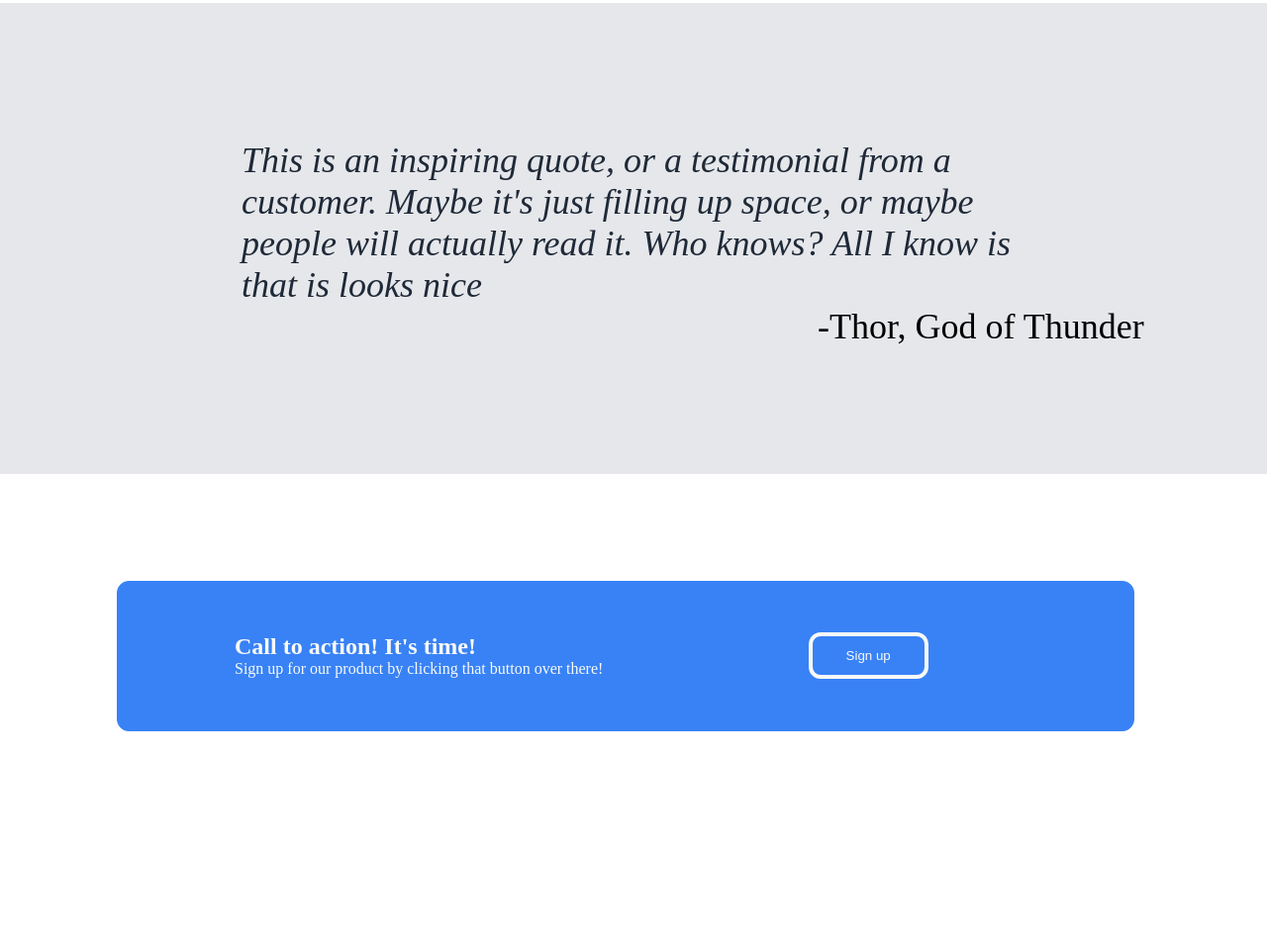
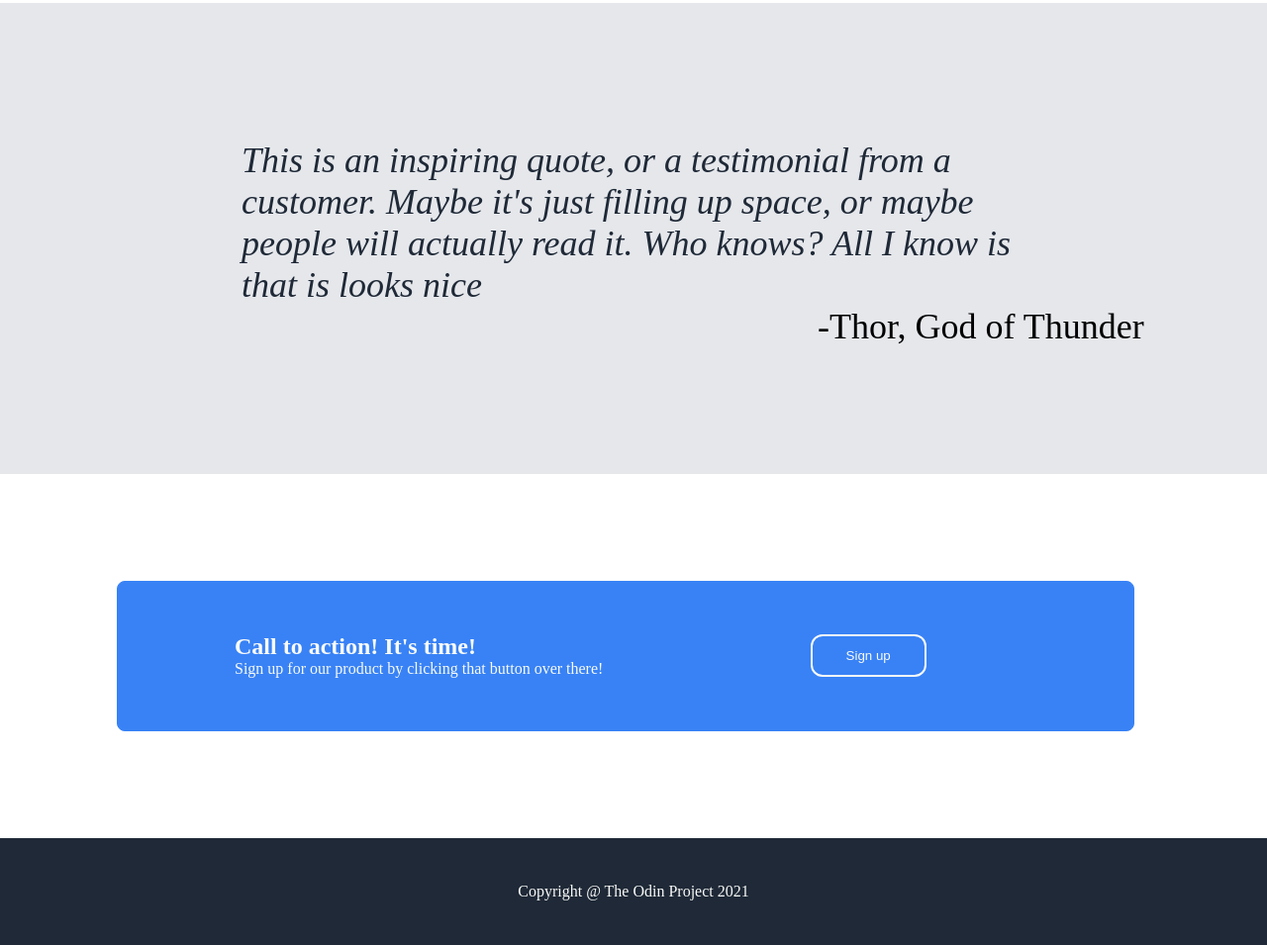
Before and after one commit to MatS43/Landing-Page, a plain HTML site: page index.html in a window 1280 px wide. Shown: the part 1134-2089 px from the top of the page at 99% size. Before the commit the page ends 1981 px from the top, so only its background shows below. Drawn offline with Linux system fonts and the light colour scheme.

Commit message:
Add a footer

```diff
--- a/index.html
+++ b/index.html
@@ -65,5 +65,8 @@
             <button class="button-call">Sign up</button>
         </div>
     </section>
+    <footer>
+        Copyright @ The Odin Project 2021
+    </footer>
 </body>
 </html>
--- a/style.css
+++ b/style.css
@@ -1,4 +1,5 @@
 
+@import url(http://fonts.googleapis.com/css?family=Roboto:400,100,100italic,300,300italic,400italic,500,500italic,700,700italic,900italic,900);
 body{
     font-family: "Roboto" sans-serif;
     margin: 0;
@@ -122,7 +123,7 @@ header{
     width: 1026px;
     height: 150px;
     border: 1px solid #3882F6;
-    border-radius: 12px;
+    border-radius: 8px;
     color: #F9FAF8;
     align-items: center;
     margin: 108px 118px;
@@ -132,7 +133,7 @@ header{
     background-color: #3882F6;
     color: #F9FAF8;
     margin: 0;
-    border: 4px solid #F9FAF8;
+    border: 2px solid #F9FAF8;
     border-radius: 12px;
     margin: 0px auto;
 }
@@ -150,3 +151,12 @@ header{
     margin-top: 52px;
     margin-bottom: 0;
 }
+footer{
+    display: flex;
+    justify-content: center;
+    align-items: center;
+    background-color: #1F2937;
+    color: #F9FAF8;
+    padding-top: 45px;
+    padding-bottom: 45px;
+}
```
